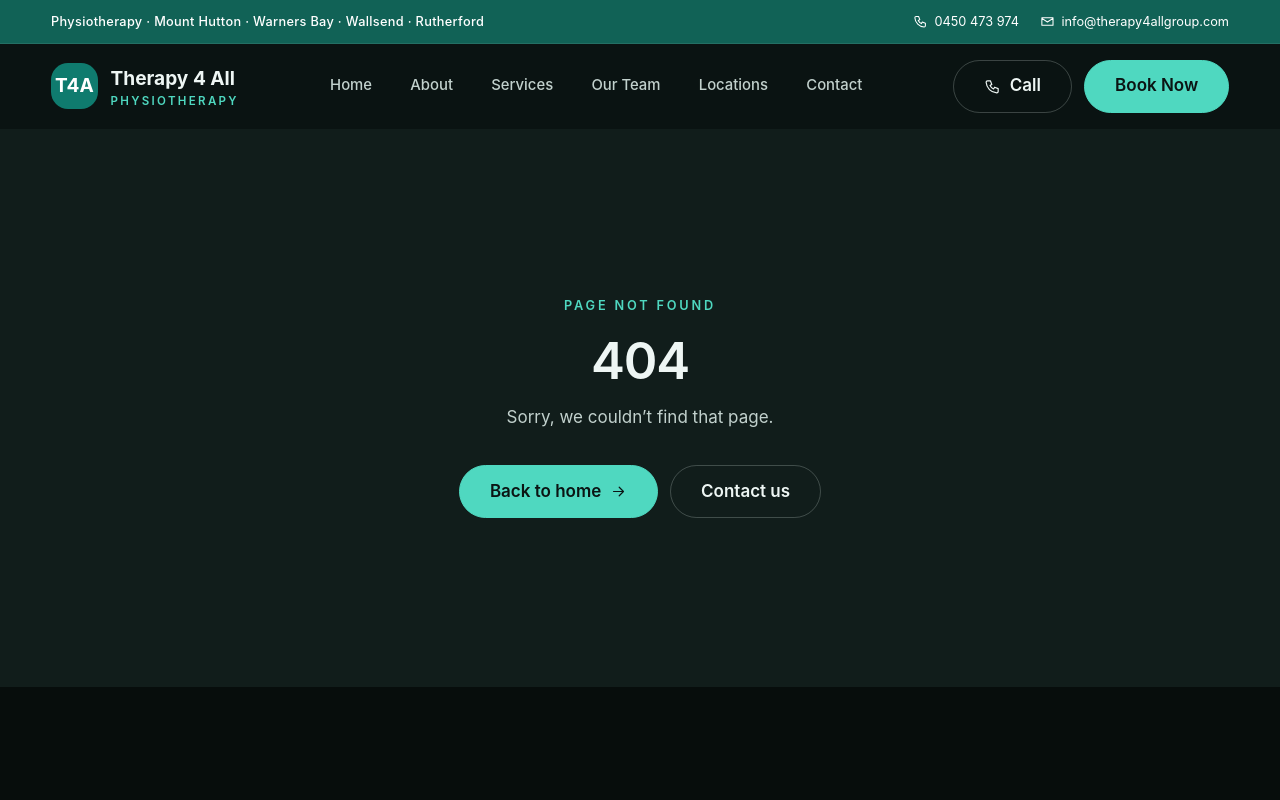
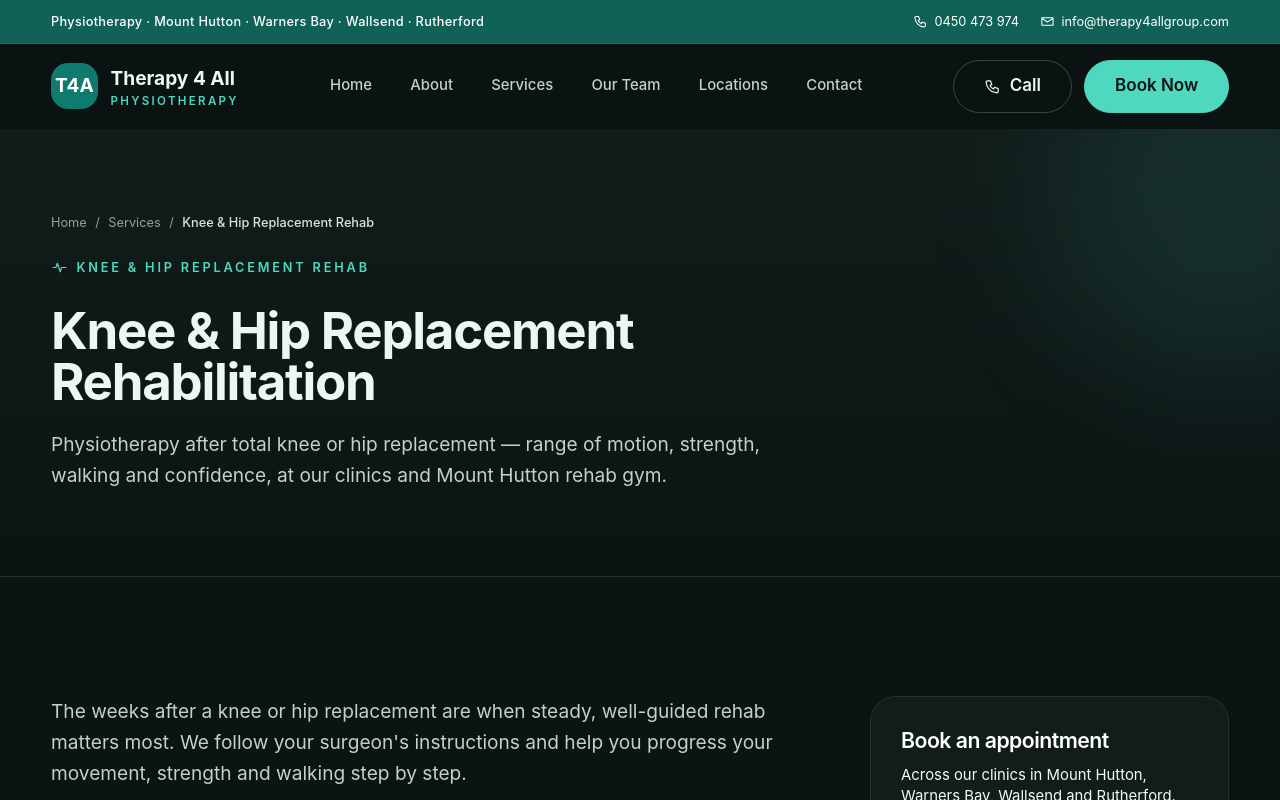
Before and after one commit to Trackrecord-pixel/Therapy4all, a Next.js app: page /joint-replacement-rehabilitation-newcastle in a window 1280 px wide. Before the commit this address had no page. Shown: the top 800 px of the page. Built offline with nearby package versions, Linux system fonts and the light colour scheme.

Commit message:
Joint replacement rehab page

```diff
--- /dev/null
+++ b/app/joint-replacement-rehabilitation-newcastle/page.tsx
@@ -0,0 +1,16 @@
+import type { Metadata } from "next";
+import ServiceLanding from "@/components/ServiceLanding";
+import { servicePages } from "@/lib/service-pages";
+
+const c = servicePages["joint-replacement-rehabilitation-newcastle"];
+
+export const metadata: Metadata = {
+  title: { absolute: "Knee & Hip Replacement Rehab | Mount Hutton Physio" },
+  description:
+    "Physiotherapy after knee or hip replacement in Newcastle and Lake Macquarie — range of motion, strength and walking, with a rehab gym at Mount Hutton.",
+  alternates: { canonical: "/joint-replacement-rehabilitation-newcastle" },
+};
+
+export default function Page() {
+  return <ServiceLanding c={c} />;
+}
```
